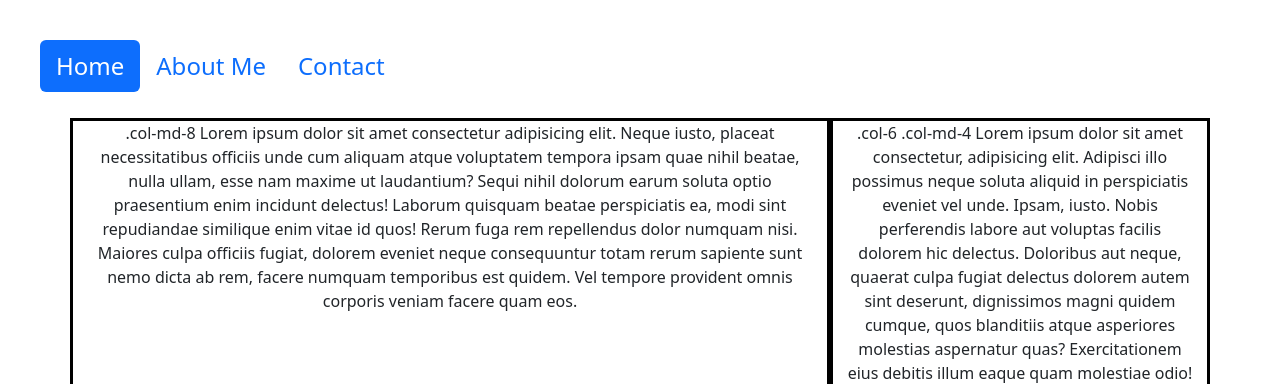
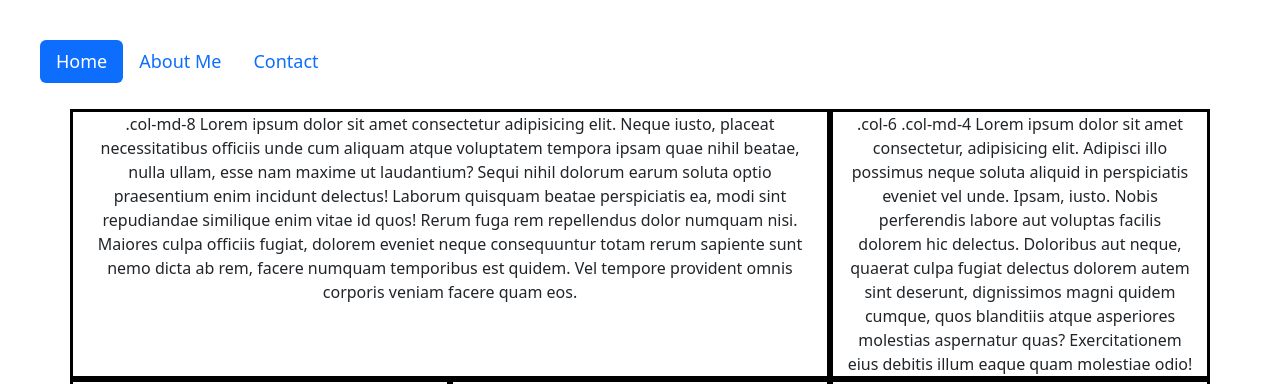
Before and after one commit to Oscar679/iot_project, a Flask app: page / in a window 1280 px wide. Shown: the top 384 px of the page. Run offline with Flask 3, Linux system fonts and the light colour scheme; some libraries are stand-ins or nearby versions.

```diff
--- a/static/css/style.css
+++ b/static/css/style.css
@@ -12,5 +12,5 @@ body {
 
 #pills-tab {
     padding: 10px;
-    font-size: 24px;
+    font-size: 18px;
 }
```
